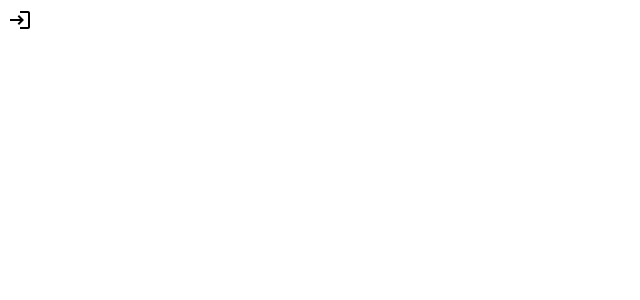
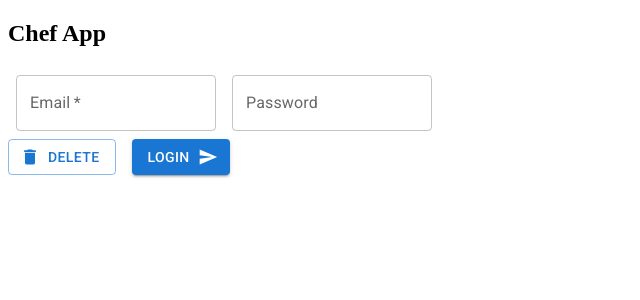
Before and after one commit to Danilo-Vicentin-Silva/chef-app, a React (Vite) app: page /login in a window 1280 px wide. Shown: the top 300 px of the page, without its empty margins (0-640 px from the left). Built offline with nearby package versions, Linux system fonts and the light colour scheme.

Commit message:
Base Login

```diff
--- a/src/main.tsx
+++ b/src/main.tsx
@@ -1,10 +1,9 @@
 import React from "react"
 import ReactDOM from "react-dom/client"
 import { createBrowserRouter, RouterProvider } from "react-router-dom"
-import "./index.css"
 import Home from "./pages/Home"
-import { Login } from "@mui/icons-material"
 import ErrorPage from "./pages/ErrorPage"
+import Login from "./pages/Login"
 
 const router = createBrowserRouter([
 	{
--- a/src/pages/Login.tsx
+++ b/src/pages/Login.tsx
@@ -0,0 +1,48 @@
+import * as React from "react"
+import Box from "@mui/material/Box"
+import TextField from "@mui/material/TextField"
+import Button from "@mui/material/Button"
+import DeleteIcon from "@mui/icons-material/Delete"
+import SendIcon from "@mui/icons-material/Send"
+import Stack from "@mui/material/Stack"
+
+const Login = () => {
+	return (
+		<main>
+			<section>
+				<h1>Chef App</h1>
+				<Box
+					component="form"
+					sx={{
+						"& .MuiTextField-root": { m: 1, width: "25ch" },
+					}}
+					autoComplete="on"
+				>
+					<form action="">
+						<div>
+							<TextField required id="outlined-required" label="Email" />
+							<TextField
+								id="outlined-password-input"
+								label="Password"
+								type="password"
+								autoComplete="current-password"
+							/>
+						</div>
+						<div>
+							<Stack direction="row" spacing={2}>
+								<Button variant="outlined" startIcon={<DeleteIcon />}>
+									Delete
+								</Button>
+								<Button variant="contained" endIcon={<SendIcon />}>
+									Login
+								</Button>
+							</Stack>
+						</div>
+					</form>
+				</Box>
+			</section>
+		</main>
+	)
+}
+
+export default Login
--- a/tsconfig.node.json
+++ b/tsconfig.node.json
@@ -1,5 +1,7 @@
 {
 	"compilerOptions": {
+		"forceConsistentCasingInFileNames": true,
+		"strict": true,
 		"composite": true,
 		"module": "ESNext",
 		"moduleResolution": "Node",
```
Also changed, not shown: src/index.css (deleted). Lines whose indentation alone changed are shown as unchanged.
